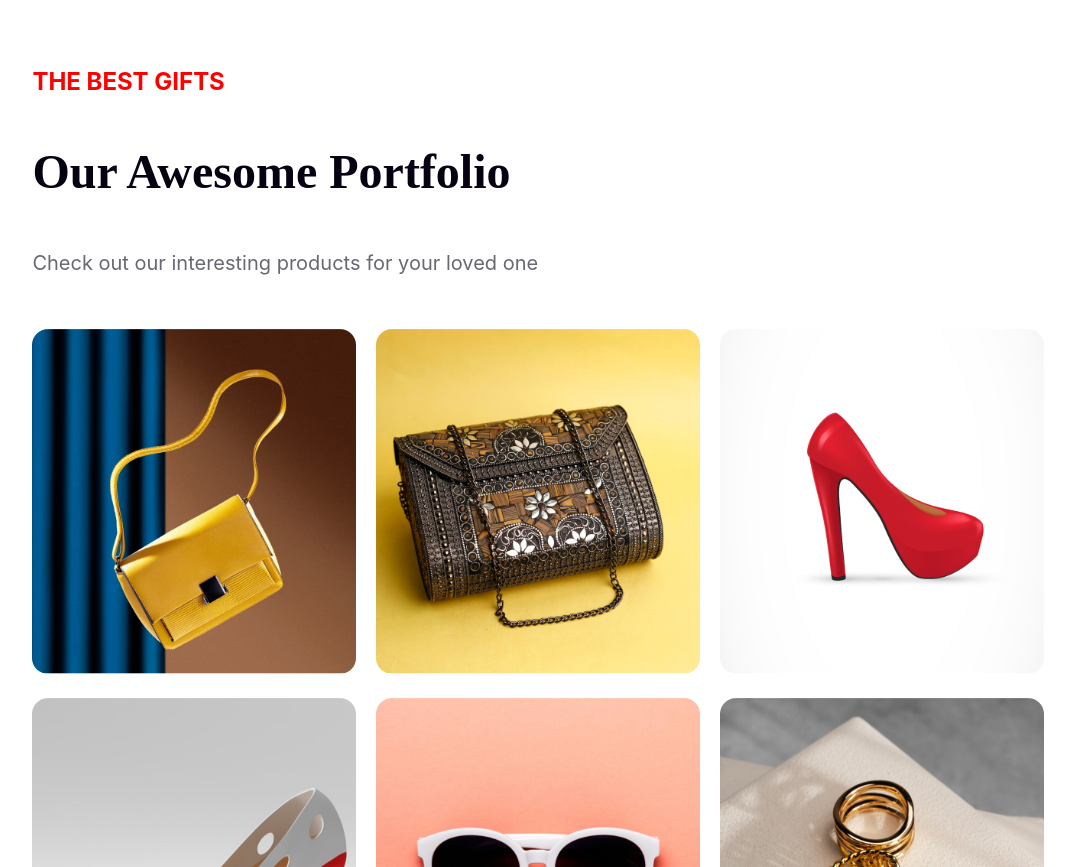
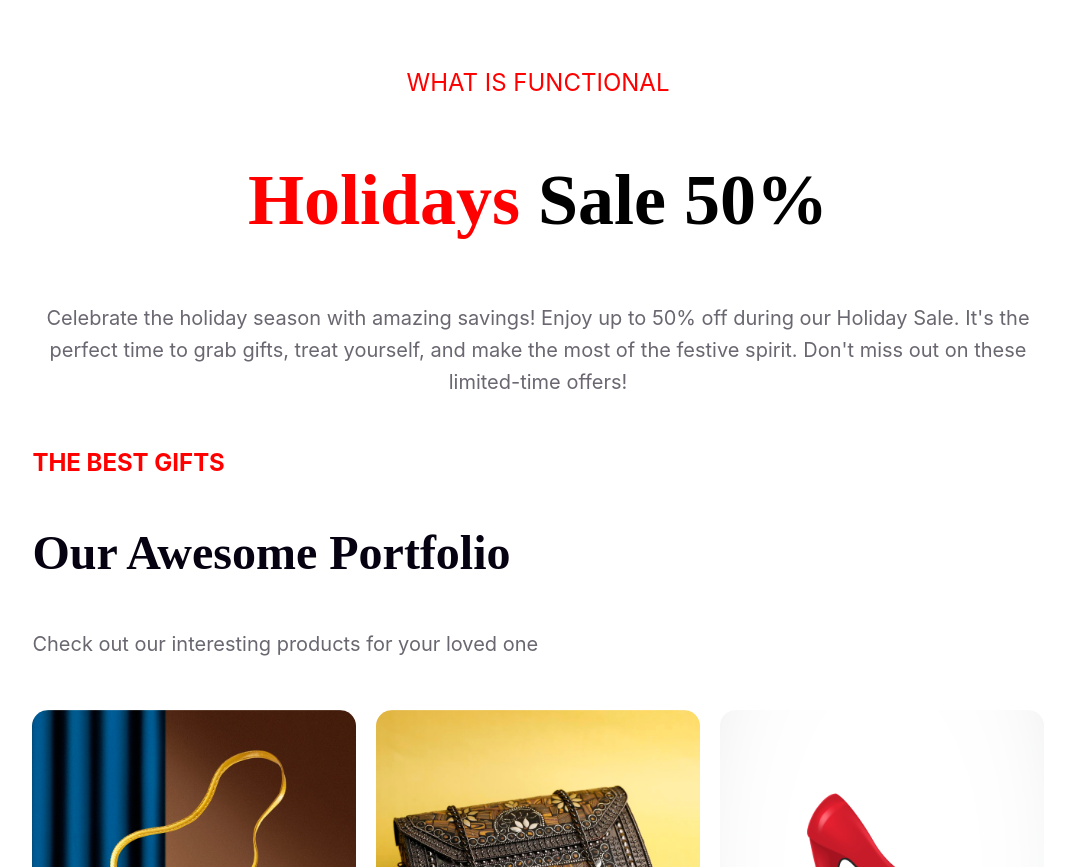
Before and after one commit to Muntahamasuma/My-frist-assaignment, a plain HTML site: page index.html in a window 1280 px wide. Shown: the part 2845-3712 px from the top of the page, without its empty margins (102-1177 px from the left). Drawn offline with Linux system fonts and the light colour scheme.

Commit message:
added Holiday sale section

```diff
--- a/index.html
+++ b/index.html
@@ -51,6 +51,13 @@
      <!--flexed div close  -->
 
      <!-- WHAT IS FUNCTIONAL section -->
+      <div id="column">
+        <h4 class="title">WHAT IS FUNCTIONAL</h4>
+      <h2 id="title-h4"><span class="holiday-sale">Holidays</span> Sale 50%</h2>
+      <p class="p">Celebrate the holiday season with amazing savings! Enjoy up to 50% off during our Holiday Sale. It's the perfect time to grab gifts, treat yourself, and make the most of the festive spirit. Don't miss out on these limited-time offers!</p>
+      </div>
+     <!-- WHAT IS FUNCTIONAL section closed-->
+
     <div id="column">
         <h4>THE BEST GIFTS</h4>
         <h3>Our Awesome Portfolio</h3>
--- a/styles/style.css
+++ b/styles/style.css
@@ -140,7 +140,30 @@ line-height: normal;
 text-transform: capitalize;
 text-align: left;
 }
+#title-h4{
 
+font-family: Merriweather;
+font-size: 72px;
+font-style: normal;
+font-weight: 900;
+line-height: normal;
+text-transform: capitalize;
+text-align: center;
+}
+
+.holiday-sale{
+    color: #F00;
+}
+
+.p{
+    color: #969696;
+    text-align: center;
+font-family: Inter;
+font-size: 20px;
+font-style: normal;
+font-weight: 500;
+line-height: normal;
+}
 #column p{
     color: rgba(7, 2, 17, 0.60);
 font-family: Inter;
@@ -182,3 +205,12 @@ line-height: 32px; /* 160% */
     width: 100%;
     border-radius: 16px;
 }
+.title{
+    color: rgba(4, 0, 12, 0.6);
+font-family: Inter;
+text-align: center;
+font-size: 24px;
+font-style: normal;
+font-weight: 400;
+line-height: 32px; /* 160% */
+}
```
